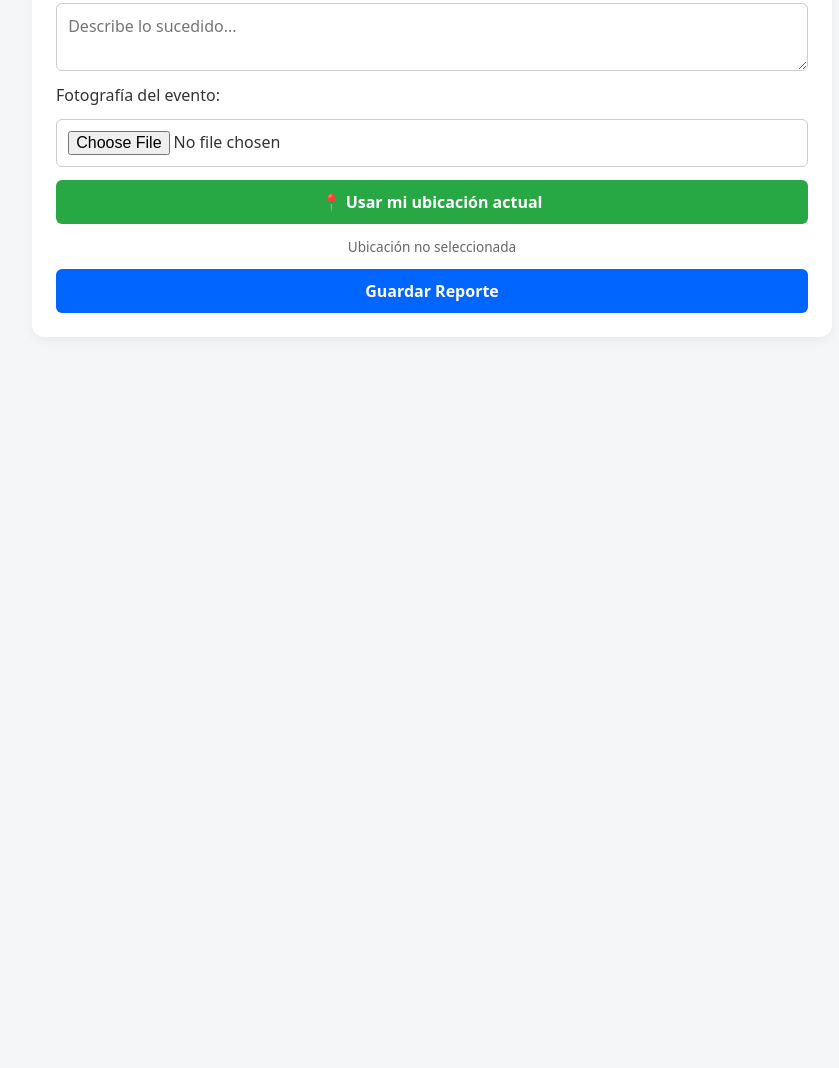
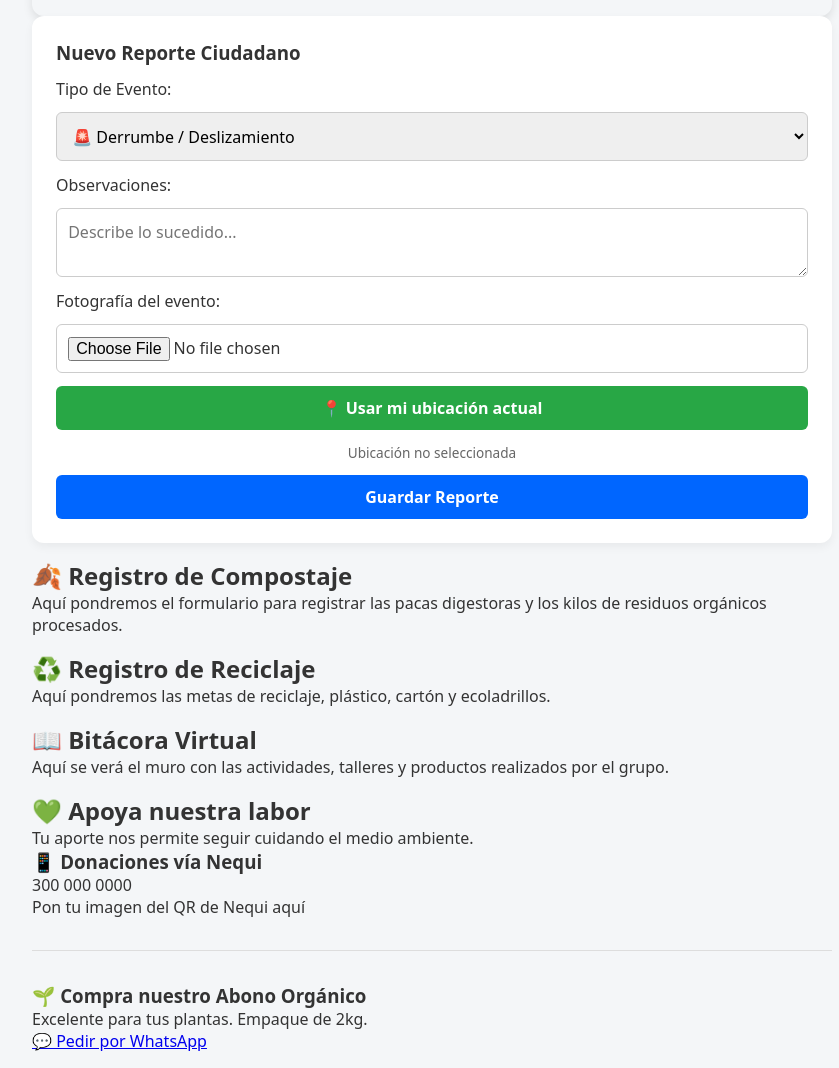
Before and after one commit to weatherscientists-eng/weather-scientists, a plain HTML site: page index.html in a window 1280 px wide. Shown: the part 653-1721 px from the top of the page, without its empty margins (208-1047 px from the left). Before the commit the page ends 1006 px from the top, so only its background shows below. Drawn offline with nearby package versions, Linux system fonts and the light colour scheme.

Commit message:
Revise index.html with new sections and navigation
Updated the title and header for better clarity. Added navigation menu and multiple sections for composting, recycling, and support.

```diff
--- a/index.html
+++ b/index.html
@@ -3,7 +3,7 @@
 <head>
   <meta charset="UTF-8">
   <meta name="viewport" content="width=device-width, initial-scale=1.0">
-  <title>Weather Scientists (WS)</title>
+  <title>Weather Scientists & Eco</title>
   <!-- Leaflet CSS -->
   <link rel="stylesheet" href="https://unpkg.com/leaflet@1.9.4/dist/leaflet.css" />
   <link rel="stylesheet" href="styles.css" />
@@ -14,14 +14,24 @@
 </head>
 <body>
   <header>
-    <h1>🌧️ Weather Scientists (WS)</h1>
-    <p>Reporte Climático Comunitario</p>
+    <h1>🌱 WS & Eco-Comunidad</h1>
+    <p>Reporte Climático y Acción Ambiental</p>
   </header>
 
+  <!-- Menú de Navegación -->
+  <nav class="tabs-nav">
+    <button class="tab-btn active" data-target="seccion-clima">🌧️ Clima</button>
+    <button class="tab-btn" data-target="seccion-compostaje">🍂 Compost</button>
+    <button class="tab-btn" data-target="seccion-reciclaje">♻️ Reciclaje</button>
+    <button class="tab-btn" data-target="seccion-grupo">📖 Grupo</button>
+    <button class="tab-btn" data-target="seccion-apoyanos">💚 Apóyanos</button>
+  </nav>
+
   <main>
+    <!-- 1. SECCIÓN CLIMA (Ya funcional) -->
+    <section id="seccion-clima" class="tab-section active">
       <div id="map"></div>
-
-    <form id="report-form">
+      <form id="report-form" class="card">
         <h3>Nuevo Reporte Ciudadano</h3>
 
         <label for="tipo_evento">Tipo de Evento:</label>
@@ -52,6 +62,61 @@
 
         <button type="submit" id="btn-enviar">Guardar Reporte</button>
       </form>
+    </section>
+
+    <!-- 2. SECCIÓN COMPOSTAJE -->
+    <section id="seccion-compostaje" class="tab-section">
+      <div class="card">
+        <h2>🍂 Registro de Compostaje</h2>
+        <p>Aquí pondremos el formulario para registrar las pacas digestoras y los kilos de residuos orgánicos procesados.</p>
+        <!-- Pronto agregaremos el formulario aquí -->
+      </div>
+    </section>
+
+    <!-- 3. SECCIÓN RECICLAJE -->
+    <section id="seccion-reciclaje" class="tab-section">
+      <div class="card">
+        <h2>♻️ Registro de Reciclaje</h2>
+        <p>Aquí pondremos las metas de reciclaje, plástico, cartón y ecoladrillos.</p>
+        <!-- Pronto agregaremos el formulario y gráficos aquí -->
+      </div>
+    </section>
+
+    <!-- 4. SECCIÓN NUESTRO GRUPO -->
+    <section id="seccion-grupo" class="tab-section">
+      <div class="card">
+        <h2>📖 Bitácora Virtual</h2>
+        <p>Aquí se verá el muro con las actividades, talleres y productos realizados por el grupo.</p>
+        <!-- Pronto agregaremos el feed de noticias aquí -->
+      </div>
+    </section>
+
+    <!-- 5. SECCIÓN APÓYANOS (Estructura base) -->
+    <section id="seccion-apoyanos" class="tab-section">
+      <div class="card center-text">
+        <h2>💚 Apoya nuestra labor</h2>
+        <p>Tu aporte nos permite seguir cuidando el medio ambiente.</p>
+
+        <div class="nequi-box">
+          <h3>📱 Donaciones vía Nequi</h3>
+          <!-- Cambia este número por el tuyo -->
+          <p class="nequi-number">300 000 0000</p>
+          <div class="qr-placeholder">
+            <p>Pon tu imagen del QR de Nequi aquí</p>
+          </div>
+        </div>
+
+        <hr style="margin: 2rem 0; border: 0; border-top: 1px solid #ddd;">
+
+        <h3>🌱 Compra nuestro Abono Orgánico</h3>
+        <p>Excelente para tus plantas. Empaque de 2kg.</p>
+        <!-- Recuerda cambiar el número 573000000000 por tu número real de WhatsApp con código de país (57 para Colombia) -->
+        <a href="https://wa.me/573000000000?text=¡Hola!%20Vengo%20de%20la%20App%20Weather%20Scientists%20y%20quiero%20comprar%20abono%20orgánico." target="_blank" class="btn-whatsapp">
+          💬 Pedir por WhatsApp
+        </a>
+      </div>
+    </section>
+
   </main>
 </body>
 </html>
```
Lines whose indentation alone changed are shown as unchanged.
